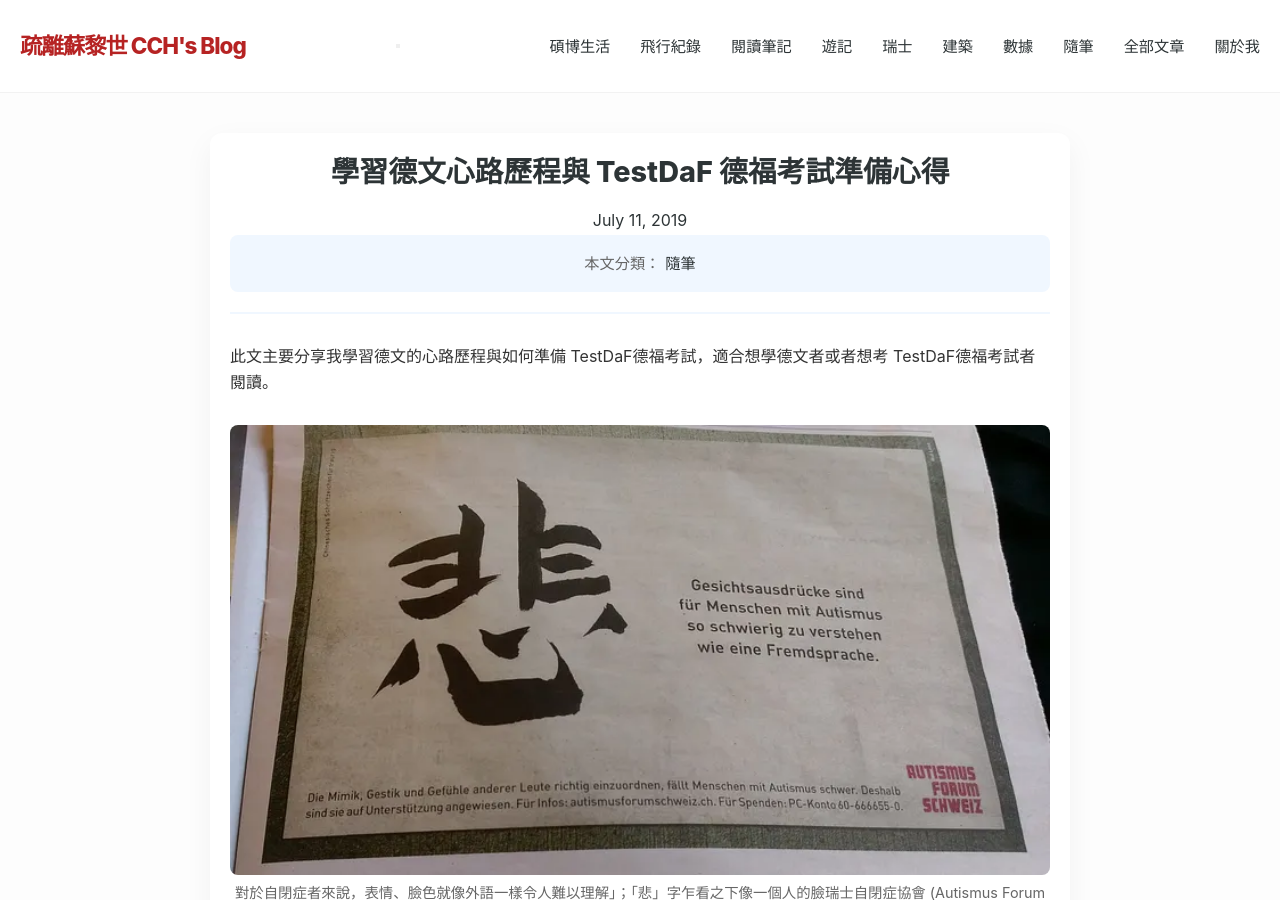
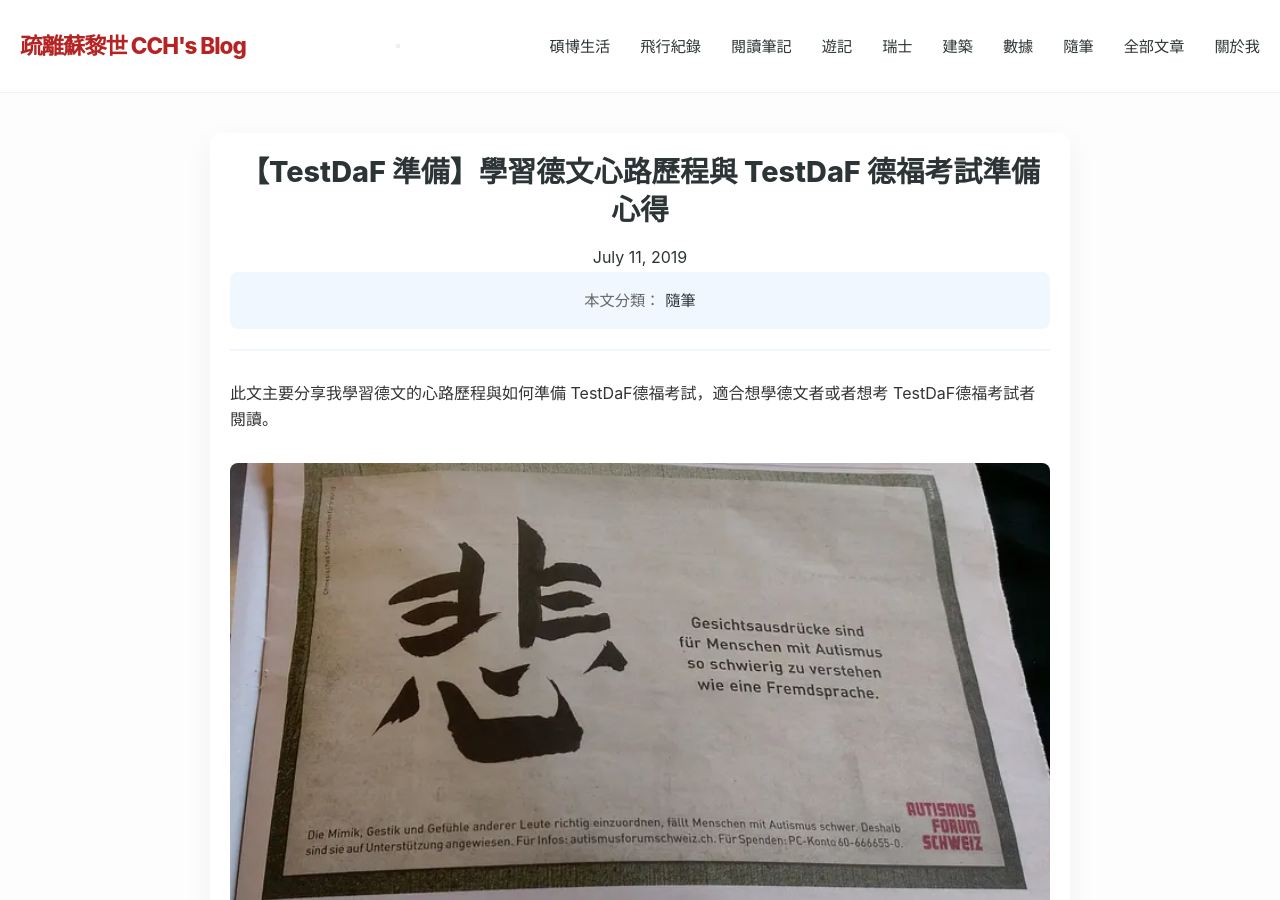
Before and after one commit to Chichinghsu/chichinghsu.github.io, a Jekyll site: the page built from _posts/2019/2019-07-11-how-to-german.md, in a window 1280 px wide and 900 px high. Built offline with Jekyll 4.4.1, drawn with Linux system fonts in a browser that asks for light colours.

Commit message:
update title german

```diff
--- a/_posts/2019/2019-07-11-how-to-german.md
+++ b/_posts/2019/2019-07-11-how-to-german.md
@@ -1,5 +1,5 @@
 ---
-title: 學習德文心路歷程與 TestDaF 德福考試準備心得
+title: 【TestDaF 準備】學習德文心路歷程與 TestDaF 德福考試準備心得
 date: '2019-07-11T09:27:55.975Z'
 categories: others
 thumbnail: /images/2019-07-11-how-to-german/1.webp
```
